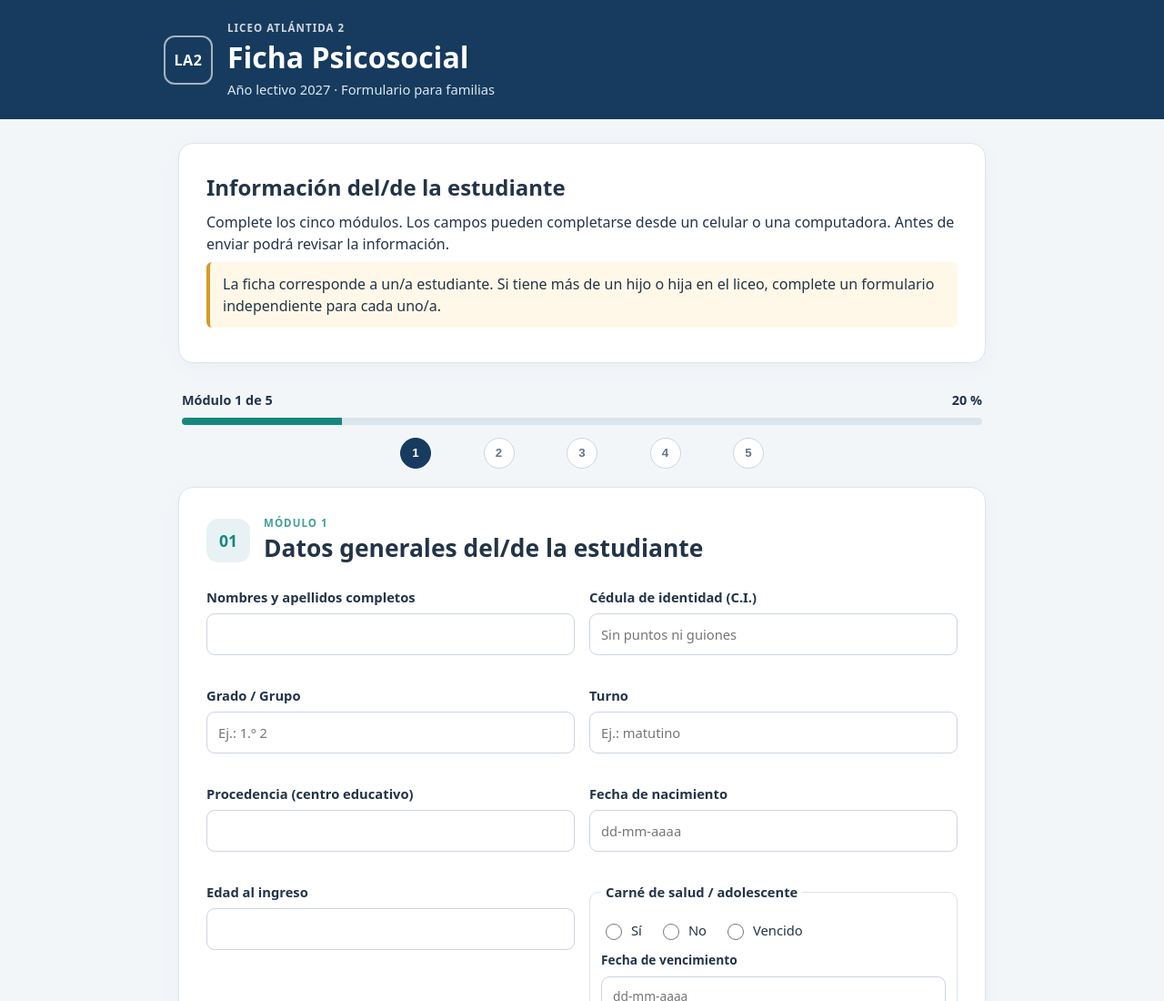
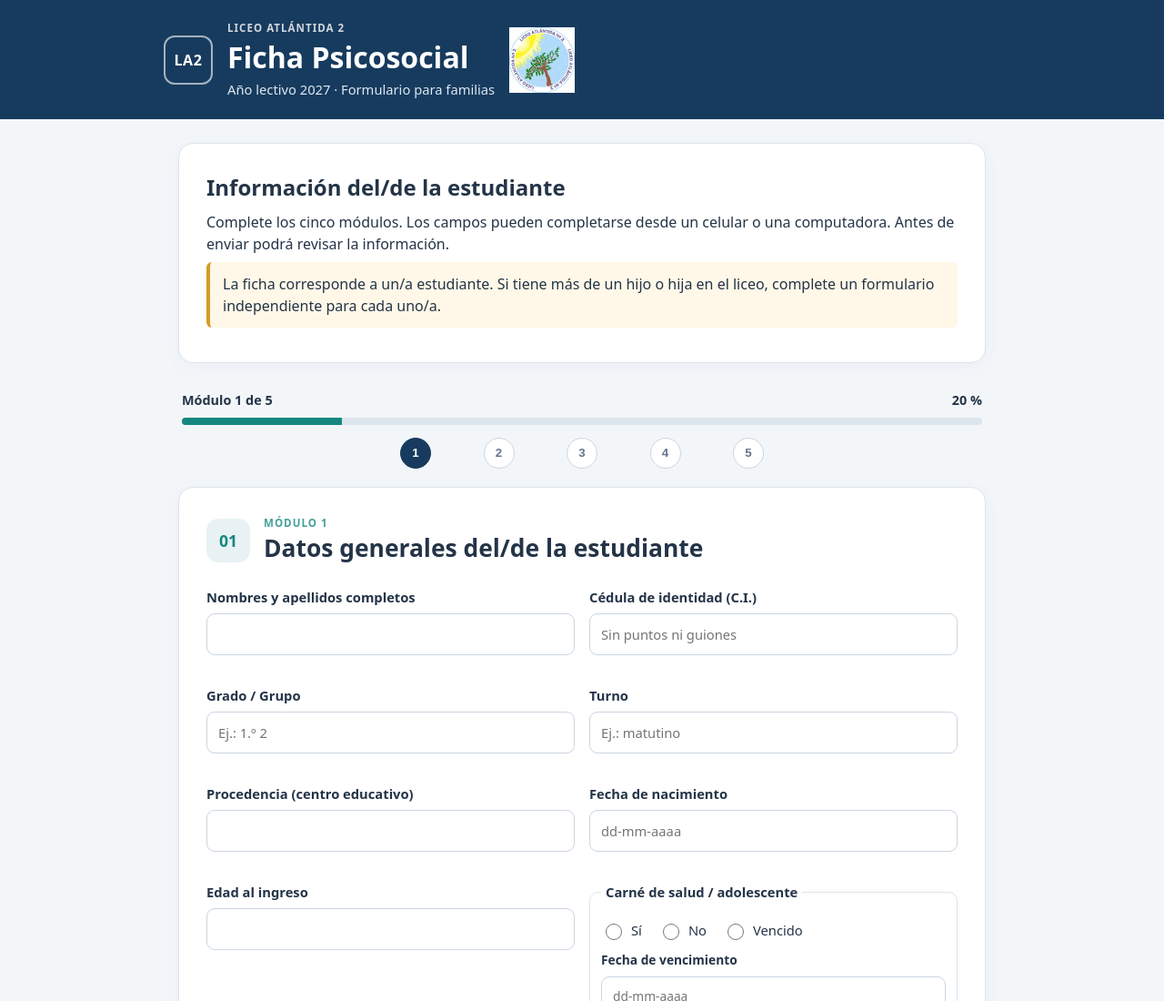
Before and after one commit to liceoatlantida2informatica-byte/Formulario-psicosocial-Atl-ntida, a plain HTML site: page index.html in a window 1280 px wide. Shown: the top 1100 px of the page at 91% size. Drawn offline with Linux system fonts and the light colour scheme.

Commit message:
Update index.html

```diff
--- a/index.html
+++ b/index.html
@@ -4,6 +4,7 @@
   <meta charset="utf-8">
   <meta name="viewport" content="width=device-width, initial-scale=1">
   <meta name="theme-color" content="#173b5e">
+  <link rel="icon" href="logo_liceo.jpg">
   <title>Ficha Psicosocial 2027 | Liceo Atlántida 2</title>
   <link rel="stylesheet" href="estilos.css">
 </head>
@@ -11,6 +12,7 @@
 <header class="site-header">
   <div class="brand-mark">LA2</div>
   <div><p class="eyebrow">Liceo Atlántida 2</p><h1>Ficha Psicosocial</h1><p class="subhead">Año lectivo 2027 · Formulario para familias</p></div>
+  <img src="logo_liceo.jpg" alt="Liceo Atlántida 2" style="max-height: 72px; width: auto;">
 </header>
 <main class="container">
   <section class="intro card">
```
